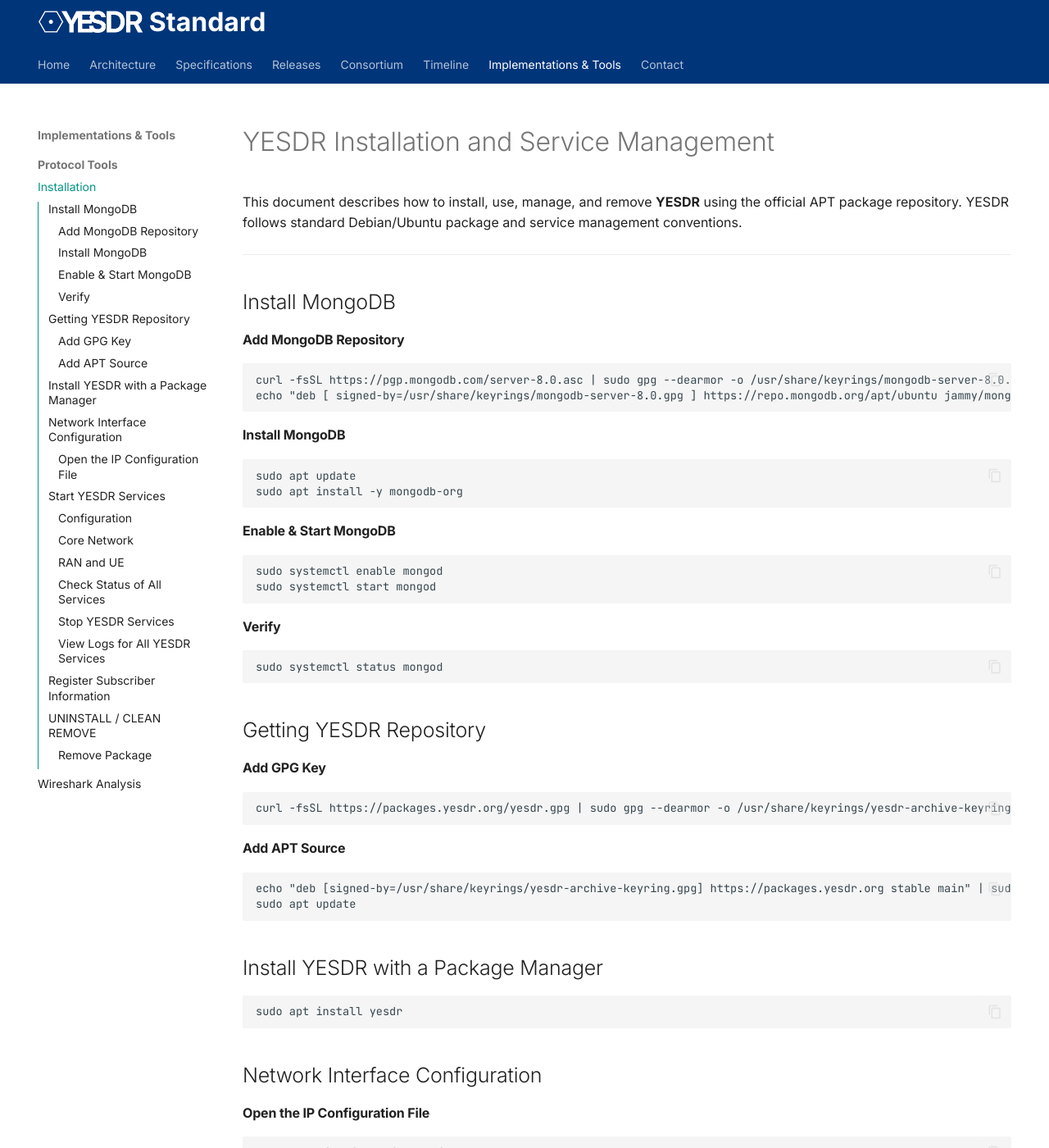
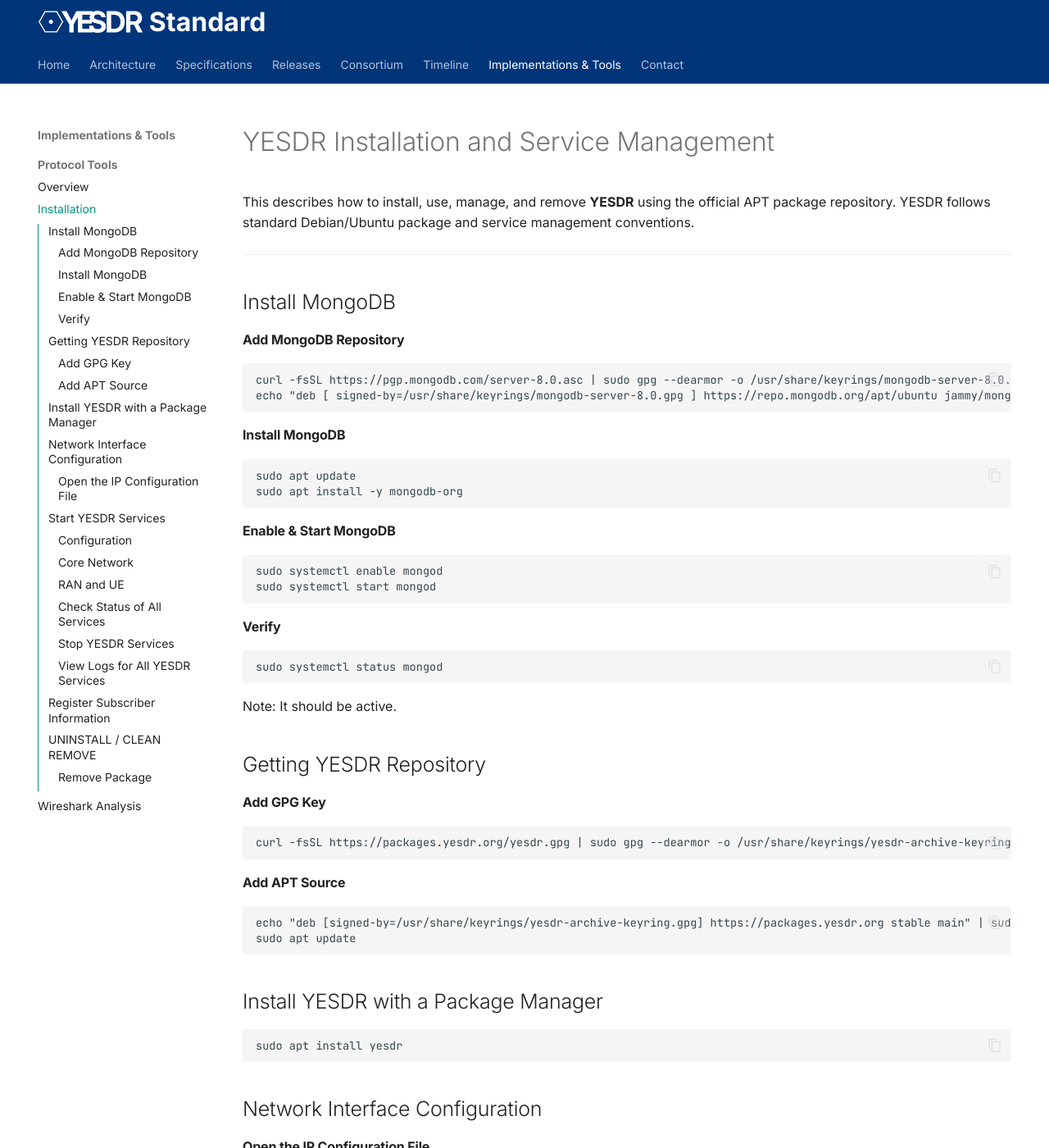
Before and after one commit to chandharlabs/yesdr-standard, an MkDocs documentation site: the page built from docs/implementations/Installation.md, in a window 1280 px wide and 1400 px high. Shown: the whole window at 82% size. Built offline with MkDocs 1.6.1 and Material for MkDocs 9.7.7, drawn with Linux system fonts in a browser that asks for light colours; some of the changed text lies outside the part shown.

Commit message:
installation

````diff
--- a/docs/implementations/Installation.md
+++ b/docs/implementations/Installation.md
@@ -1,6 +1,6 @@
 # YESDR Installation and Service Management
 
-This document describes how to install, use, manage, and remove **YESDR** using
+This describes how to install, use, manage, and remove **YESDR** using
 the official APT package repository. YESDR follows standard Debian/Ubuntu package
 and service management conventions.
 
@@ -30,6 +30,7 @@
 ```
 sudo systemctl status mongod
 ```
+Note: It should be active.
 
 ## Getting YESDR Repository
 
--- a/mkdocs.yml
+++ b/mkdocs.yml
@@ -60,6 +60,7 @@
 
   - Implementations & Tools:
       - Protocol Tools:
+          - Overview: implementations/index.md
           - Installation: implementations/Installation.md
           - Wireshark Analysis: implementations/protocol-tools.md
 
````
Also changed, not shown: other parts of docs/implementations/Installation.md (+1 -1 lines), docs/implementations/index.md (added, +13 -0 lines).
